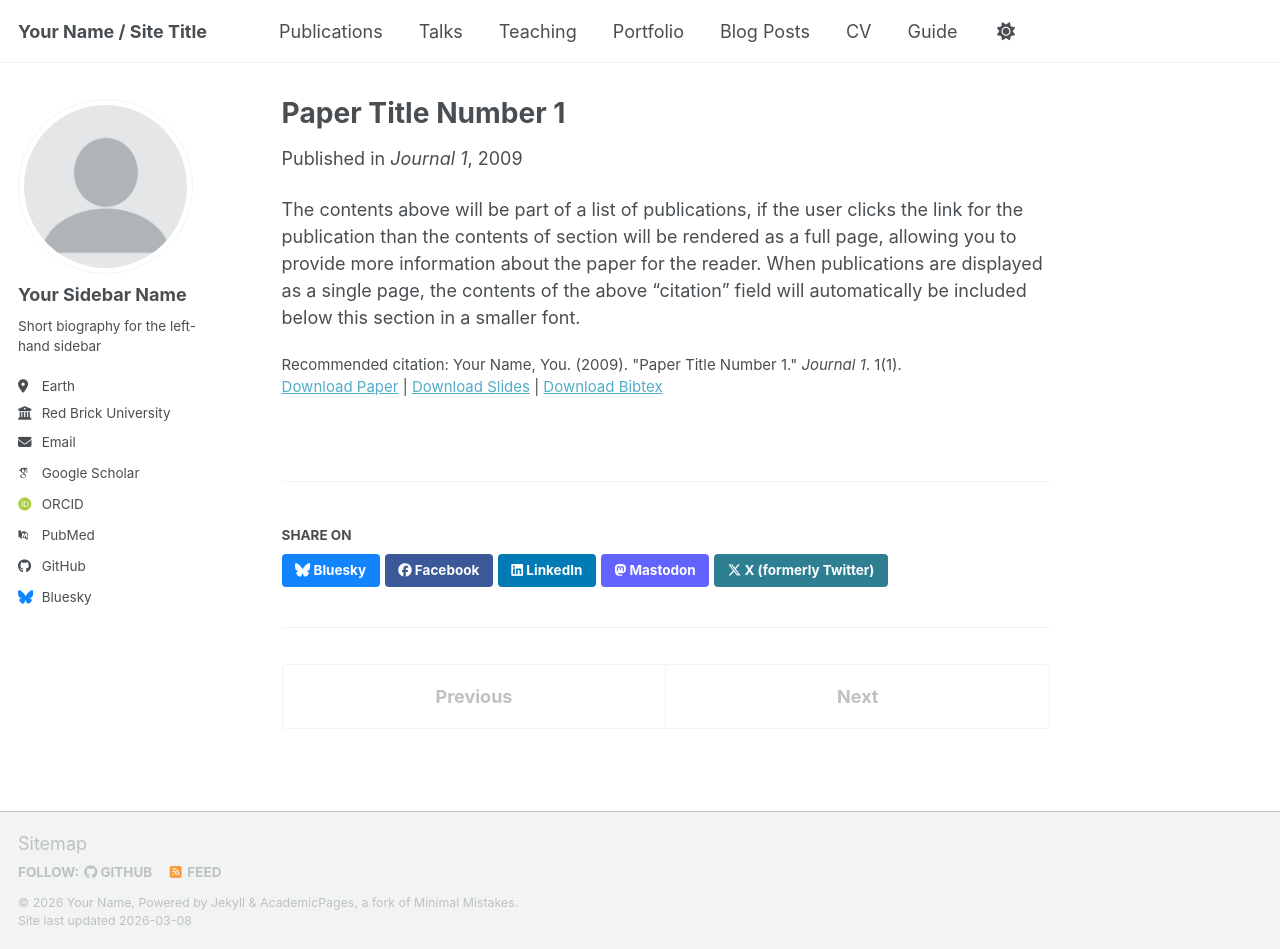
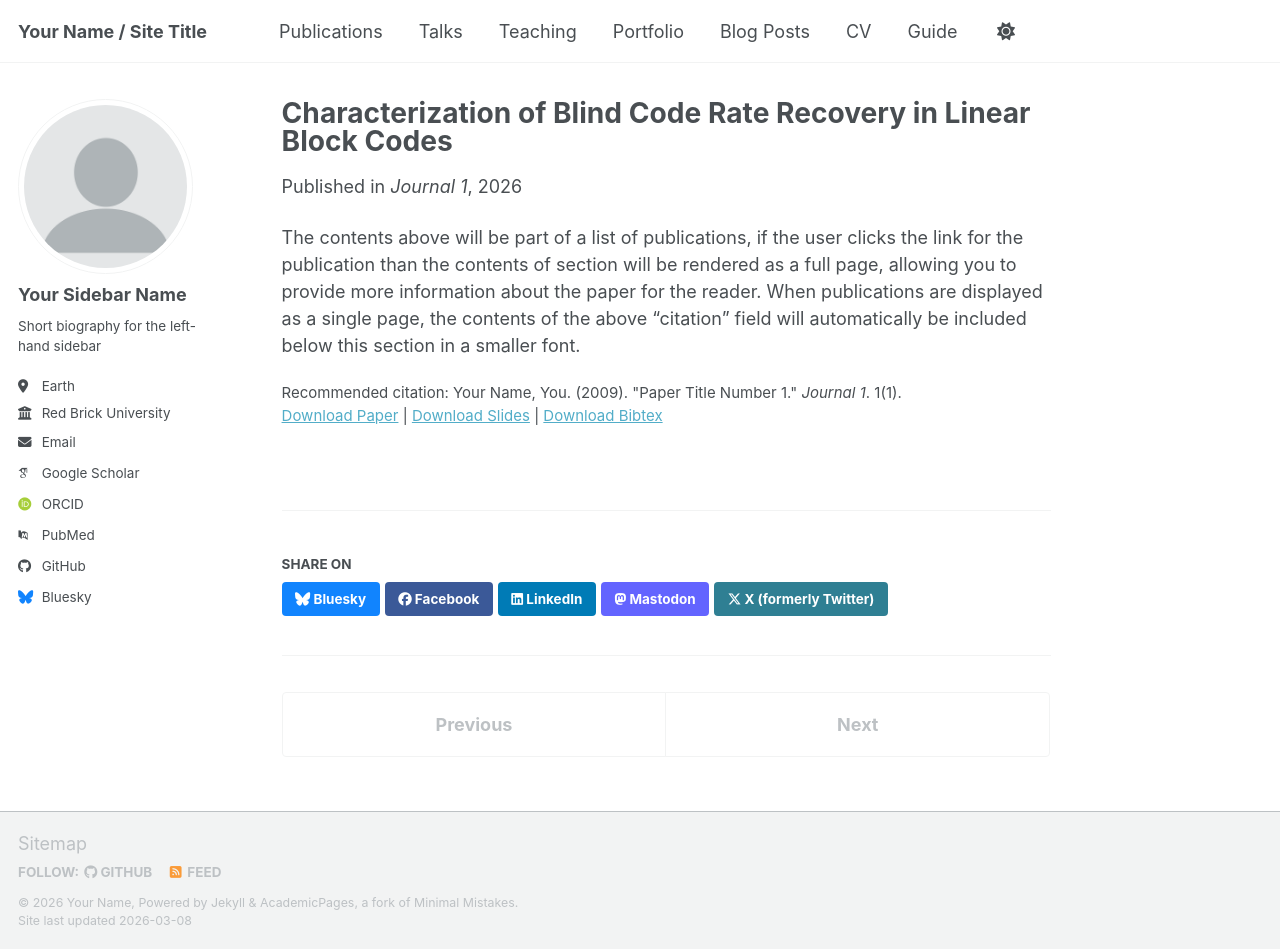
Before and after one commit to atreyavedantam/atreyavedantam.github.io, a Jekyll site: the page built from _publications/2009-10-01-paper-title-number-1.md, in a window 1280 px wide and 949 px high. Built offline with Jekyll 4.4.1, drawn with Linux system fonts in a browser that asks for light colours; some web fonts are replaced; a script bundle is joined from its source files by our own code; library files that are not in the unit come from our copies.

Commit message:
Update paper title and publication date

```diff
--- a/_publications/2009-10-01-paper-title-number-1.md
+++ b/_publications/2009-10-01-paper-title-number-1.md
@@ -1,10 +1,10 @@
 ---
-title: "Paper Title Number 1"
+title: "Characterization of Blind Code Rate Recovery in Linear Block Codes"
 collection: publications
 category: manuscripts
 permalink: /publication/2009-10-01-paper-title-number-1
 excerpt: 'This paper is about the number 1. The number 2 is left for future work.'
-date: 2009-10-01
+date: 2026-01-16
 venue: 'Journal 1'
 slidesurl: 'https://academicpages.github.io/files/slides1.pdf'
 paperurl: 'https://academicpages.github.io/files/paper1.pdf'
```
